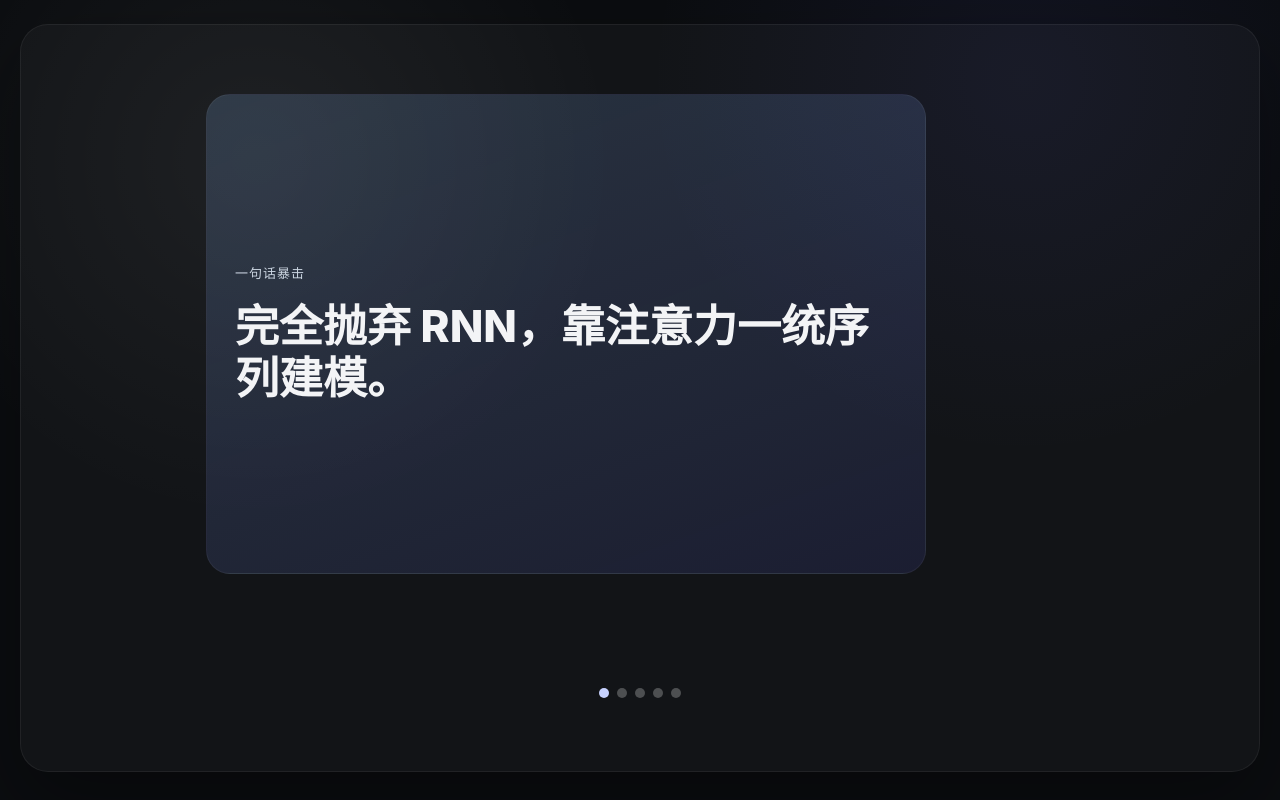
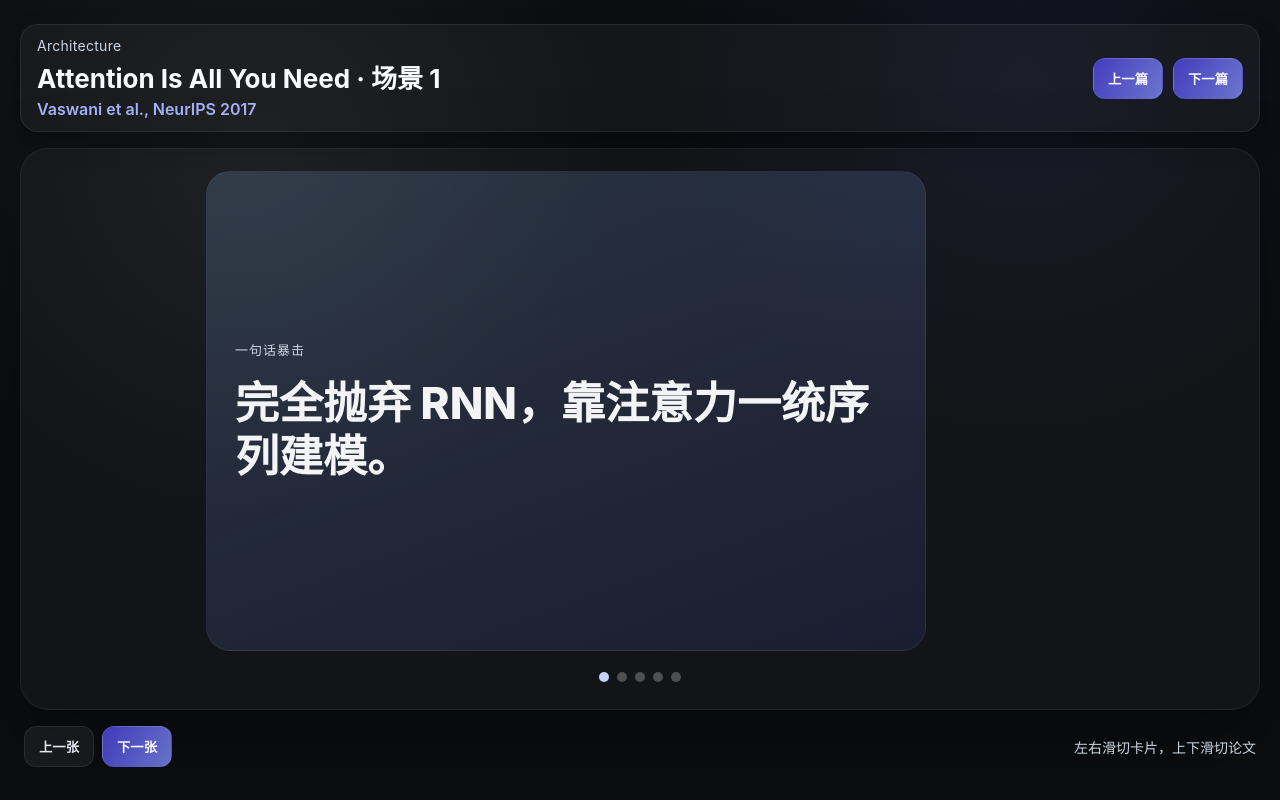
Before and after one commit to cklxx/paper, a React (Vite) app: page / in a window 1280 px wide. Built offline with nearby package versions, Linux system fonts and the light colour scheme.

Commit message:
Add swipe navigation UI and update tests

```diff
--- a/src/App.tsx
+++ b/src/App.tsx
@@ -10,6 +10,8 @@ import {
 } from "./data/recommendations";
 
 const CARDS_PER_PAPER = 5;
+const SWIPE_THRESHOLD = 50;
+type SwipeStart = { x: number; y: number };
 const rankedPapers = rankPapersForUser(
   samplePapers,
   collaborativeFeedback,
@@ -19,48 +21,66 @@ const rankedPapers = rankPapersForUser(
 function useSwipeState(totalPapers: number) {
   const [paperIndex, setPaperIndex] = useState(0);
   const [cardIndex, setCardIndex] = useState(0);
-  const swipeStartY = useRef<number | null>(null);
+  const swipeStart = useRef<SwipeStart | null>(null);
 
   const nextCard = useCallback(() => {
     setCardIndex((current) => {
       const next = current + 1;
-      if (next < CARDS_PER_PAPER) {
-        return next;
-      }
-      setPaperIndex((paper) => (paper + 1) % totalPapers);
-      return 0;
+      return Math.min(next, CARDS_PER_PAPER - 1);
     });
-  }, [totalPapers]);
+  }, []);
 
   const prevCard = useCallback(() => {
     setCardIndex((current) => Math.max(current - 1, 0));
   }, []);
 
-  const nextPaper = () => {
+  const nextPaper = useCallback(() => {
     setPaperIndex((current) => (current + 1) % totalPapers);
     setCardIndex(0);
-  };
+  }, [totalPapers]);
+
+  const prevPaper = useCallback(() => {
+    setPaperIndex((current) => (current - 1 + totalPapers) % totalPapers);
+    setCardIndex(0);
+  }, [totalPapers]);
 
   const handleTouchStart = useCallback((event: TouchEvent) => {
-    swipeStartY.current = event.touches[0]?.clientY ?? null;
+    const firstTouch = event.touches[0];
+    if (!firstTouch) return;
+    swipeStart.current = { x: firstTouch.clientX, y: firstTouch.clientY };
   }, []);
 
   const handleTouchEnd = useCallback(
     (event: TouchEvent) => {
-      if (swipeStartY.current === null) return;
+      const start = swipeStart.current;
+      const endTouch = event.changedTouches[0];
+      swipeStart.current = null;
 
-      const deltaY = (event.changedTouches[0]?.clientY ?? 0) - swipeStartY.current;
-      const SWIPE_THRESHOLD = 50;
+      if (!start || !endTouch) return;
 
-      if (deltaY <= -SWIPE_THRESHOLD) {
+      const deltaX = endTouch.clientX - start.x;
+      const deltaY = endTouch.clientY - start.y;
+      const absX = Math.abs(deltaX);
+      const absY = Math.abs(deltaY);
+
+      if (absX < SWIPE_THRESHOLD && absY < SWIPE_THRESHOLD) return;
+
+      if (absY > absX) {
+        if (deltaY <= -SWIPE_THRESHOLD) {
+          nextPaper();
+        } else {
+          prevPaper();
+        }
+        return;
+      }
+
+      if (deltaX <= -SWIPE_THRESHOLD) {
         nextCard();
-      } else if (deltaY >= SWIPE_THRESHOLD) {
+      } else {
         prevCard();
       }
-
-      swipeStartY.current = null;
     },
-    [nextCard, prevCard]
+    [nextCard, nextPaper, prevCard, prevPaper]
   );
 
   return {
@@ -69,24 +89,78 @@ function useSwipeState(totalPapers: number) {
     nextCard,
     prevCard,
     nextPaper,
+    prevPaper,
     handleTouchStart,
     handleTouchEnd,
   };
 }
 
 export default function App() {
-  const { paperIndex, cardIndex, handleTouchEnd, handleTouchStart } = useSwipeState(
-    rankedPapers.length,
-  );
+  const {
+    paperIndex,
+    cardIndex,
+    handleTouchEnd,
+    handleTouchStart,
+    nextCard,
+    prevCard,
+    nextPaper,
+    prevPaper,
+  } = useSwipeState(rankedPapers.length);
   const paper = rankedPapers[paperIndex];
 
   const card = useMemo(() => paper.cards[cardIndex], [cardIndex, paper]);
 
   return (
     <main className="app">
-      <div className="card-frame" onTouchStart={handleTouchStart} onTouchEnd={handleTouchEnd}>
-        <CardView card={card} />
-        <ProgressDots total={paper.cards.length} activeIndex={cardIndex} />
+      <header className="paper-header">
+        <div className="paper-meta">
+          <p className="paper-topic">{paper.topic}</p>
+          <h2 className="paper-title" aria-label="paper title">
+            {paper.title}
+          </h2>
+          <a className="paper-source" href={paper.source.url} target="_blank" rel="noreferrer">
+            {paper.source.title}
+          </a>
+        </div>
+        <div className="paper-nav">
+          <button type="button" className="nav-button" onClick={prevPaper} data-testid="prev-paper">
+            上一篇
+          </button>
+          <button type="button" className="nav-button" onClick={nextPaper} data-testid="next-paper">
+            下一篇
+          </button>
+        </div>
+      </header>
+
+      <div className="card-stack">
+        <div className="card-frame" onTouchStart={handleTouchStart} onTouchEnd={handleTouchEnd}>
+          <CardView card={card} />
+          <ProgressDots total={paper.cards.length} activeIndex={cardIndex} />
+        </div>
+
+        <div className="control-row">
+          <div className="control-group">
+            <button
+              type="button"
+              className="nav-button subtle"
+              onClick={prevCard}
+              data-testid="prev-card"
+              aria-label="上一张卡片"
+            >
+              上一张
+            </button>
+            <button
+              type="button"
+              className="nav-button"
+              onClick={nextCard}
+              data-testid="next-card"
+              aria-label="下一张卡片"
+            >
+              下一张
+            </button>
+          </div>
+          <p className="control-hint">左右滑切卡片，上下滑切论文</p>
+        </div>
       </div>
     </main>
   );
--- a/src/data/paperSeeds.ts
+++ b/src/data/paperSeeds.ts
@@ -1,4 +1,4 @@
-import seedPapersJson from "../../data/paper_seeds.json";
+import seedPapersJson from "../../data/paper_seeds.json" assert { type: "json" };
 import type { SeedPaper } from "./types";
 
 export const paperSeeds: SeedPaper[] = seedPapersJson as SeedPaper[];
--- a/src/styles.css
+++ b/src/styles.css
@@ -20,8 +20,80 @@ body {
   min-height: 100vh;
   padding: 24px 20px 28px;
   display: grid;
-  grid-template-rows: 1fr;
-  gap: 0;
+  grid-template-rows: auto 1fr;
+  gap: 16px;
+}
+
+.paper-header {
+  display: flex;
+  justify-content: space-between;
+  align-items: center;
+  gap: 12px;
+  padding: 12px 16px;
+  border-radius: 18px;
+  background: rgba(255, 255, 255, 0.04);
+  border: 1px solid rgba(255, 255, 255, 0.08);
+  box-shadow: 0 12px 24px rgba(0, 0, 0, 0.25);
+}
+
+.paper-meta {
+  display: grid;
+  gap: 4px;
+}
+
+.paper-topic {
+  margin: 0;
+  font-size: 14px;
+  color: #cbd5e1;
+  letter-spacing: 0.02em;
+}
+
+.paper-title {
+  margin: 0;
+  font-size: clamp(20px, 4vw, 26px);
+  color: #f8fafc;
+}
+
+.paper-source {
+  color: #a5b4fc;
+  text-decoration: none;
+  font-weight: 600;
+}
+
+.paper-source:hover {
+  text-decoration: underline;
+}
+
+.paper-nav {
+  display: flex;
+  gap: 10px;
+}
+
+.nav-button {
+  background: linear-gradient(120deg, rgba(79, 70, 229, 0.8), rgba(129, 140, 248, 0.8));
+  color: #f8fafc;
+  border: 1px solid rgba(255, 255, 255, 0.08);
+  border-radius: 12px;
+  padding: 10px 14px;
+  cursor: pointer;
+  font-weight: 700;
+  transition: transform 0.12s ease, box-shadow 0.12s ease, opacity 0.12s ease;
+}
+
+.nav-button:hover {
+  transform: translateY(-1px);
+  box-shadow: 0 10px 24px rgba(99, 102, 241, 0.35);
+}
+
+.nav-button.subtle {
+  background: rgba(255, 255, 255, 0.06);
+  color: #e2e8f0;
+  border: 1px solid rgba(255, 255, 255, 0.08);
+}
+
+.card-stack {
+  display: grid;
+  gap: 12px;
 }
 
 .card-frame {
@@ -34,7 +106,7 @@ body {
   background: rgba(255, 255, 255, 0.03);
   border: 1px solid rgba(255, 255, 255, 0.06);
   box-shadow: 0 30px 80px rgba(0, 0, 0, 0.35);
-  touch-action: pan-y;
+  touch-action: pan-y pan-x;
 }
 
 .card {
@@ -123,6 +195,26 @@ ol {
   gap: 12px;
 }
 
+.control-row {
+  display: flex;
+  justify-content: space-between;
+  align-items: center;
+  flex-wrap: wrap;
+  gap: 12px;
+  padding: 0 4px;
+}
+
+.control-group {
+  display: inline-flex;
+  gap: 8px;
+}
+
+.control-hint {
+  margin: 0;
+  color: #cbd5e1;
+  font-size: 14px;
+}
+
 .progress-dots {
   display: inline-flex;
   justify-content: center;
@@ -156,4 +248,18 @@ ol {
   ol {
     font-size: 18px;
   }
+
+  .paper-header {
+    flex-direction: column;
+    align-items: flex-start;
+  }
+
+  .paper-nav {
+    width: 100%;
+  }
+
+  .paper-nav .nav-button {
+    flex: 1;
+    text-align: center;
+  }
 }
```
Also changed, not shown: 1 other file (tests, documents, lock files or other folders).
